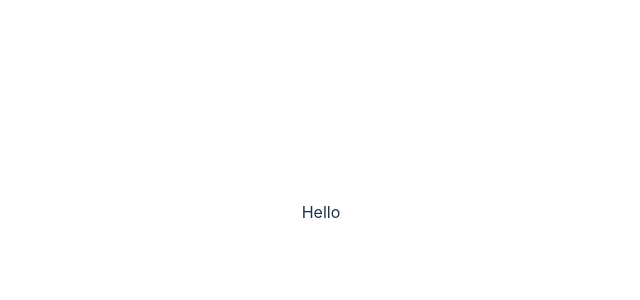
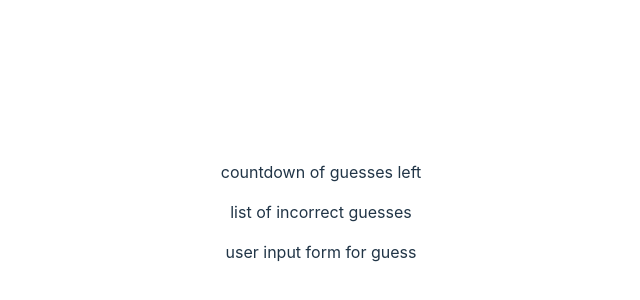
Before and after one commit to kam123hk/mior-and-kam-s-hangman-game, a React (Vite) app: page / in a window 1280 px wide. Shown: the part 188-488 px from the top of the page, without its empty margins (319-959 px from the left). Built offline with nearby package versions, Linux system fonts and the light colour scheme.

Commit message:
add basic structure for components

```diff
--- /dev/null
+++ b/components/CountGuess.jsx
@@ -0,0 +1,5 @@
+function CountGuess() {
+    return <>countdown of guesses left</>
+}
+
+export default CountGuess
--- /dev/null
+++ b/components/IncorrectGuesses.jsx
@@ -0,0 +1,5 @@
+function IncorrectGuesses() {
+    return <>list of incorrect guesses</>
+}
+
+export default IncorrectGuesses
--- /dev/null
+++ b/components/InputGuess.jsx
@@ -0,0 +1,5 @@
+function InputGuess() {
+    return <>user input form for guess</>
+}
+
+export default InputGuess
--- a/src/App.jsx
+++ b/src/App.jsx
@@ -1,11 +1,18 @@
 import { useState } from 'react'
 import './App.css'
+import CountGuess from '../components/CountGuess'
+import IncorrectGuesses from '../components/IncorrectGuesses'
+import InputGuess from '../components/InputGuess'
 
 function App() {
   // const [count, setCount] = useState(0)
 
   return (
-    <>Hello</>
+    <>
+    <p><CountGuess/></p>
+    <p><IncorrectGuesses/></p>
+    <p><InputGuess/></p>
+    </>
   )
 }
 
```
